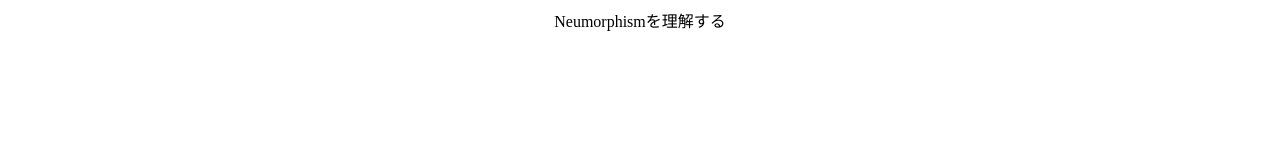
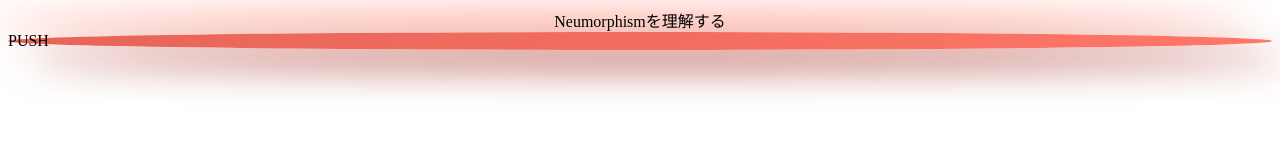
Before and after one commit to mtbook1010/anihosp_test, a plain HTML site: page index.html in a window 1280 px wide. Drawn offline with Linux system fonts and the light colour scheme.

Commit message:
Add files via upload

```diff
--- a/index.html
+++ b/index.html
@@ -15,7 +15,7 @@
 <body>
   <div id = "t">Neumorphismを理解する</div>
 
-  <div class="base1"></div>
+  <div class="base1">PUSH</div>
 
 </body>
 </html>
```
